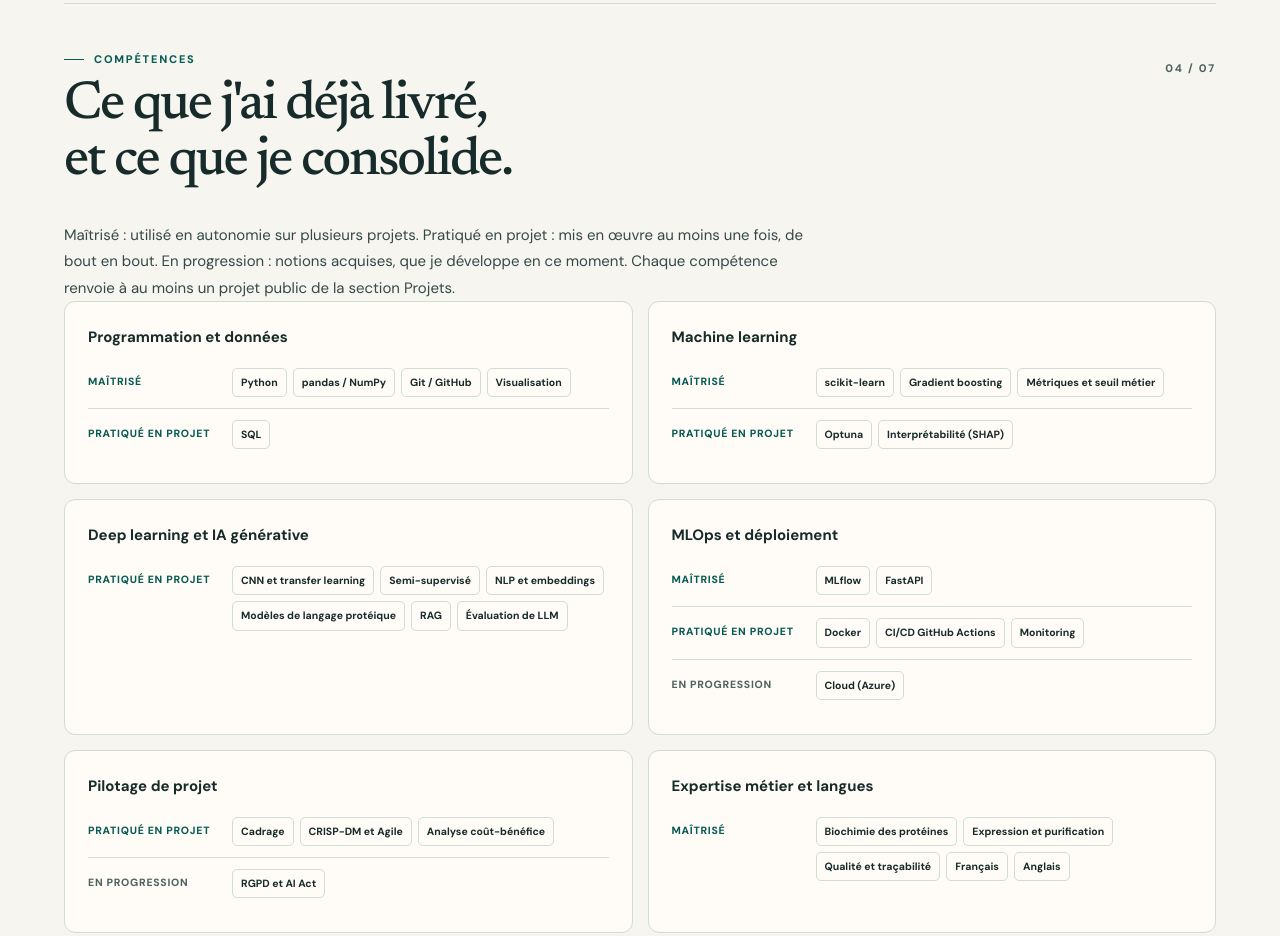
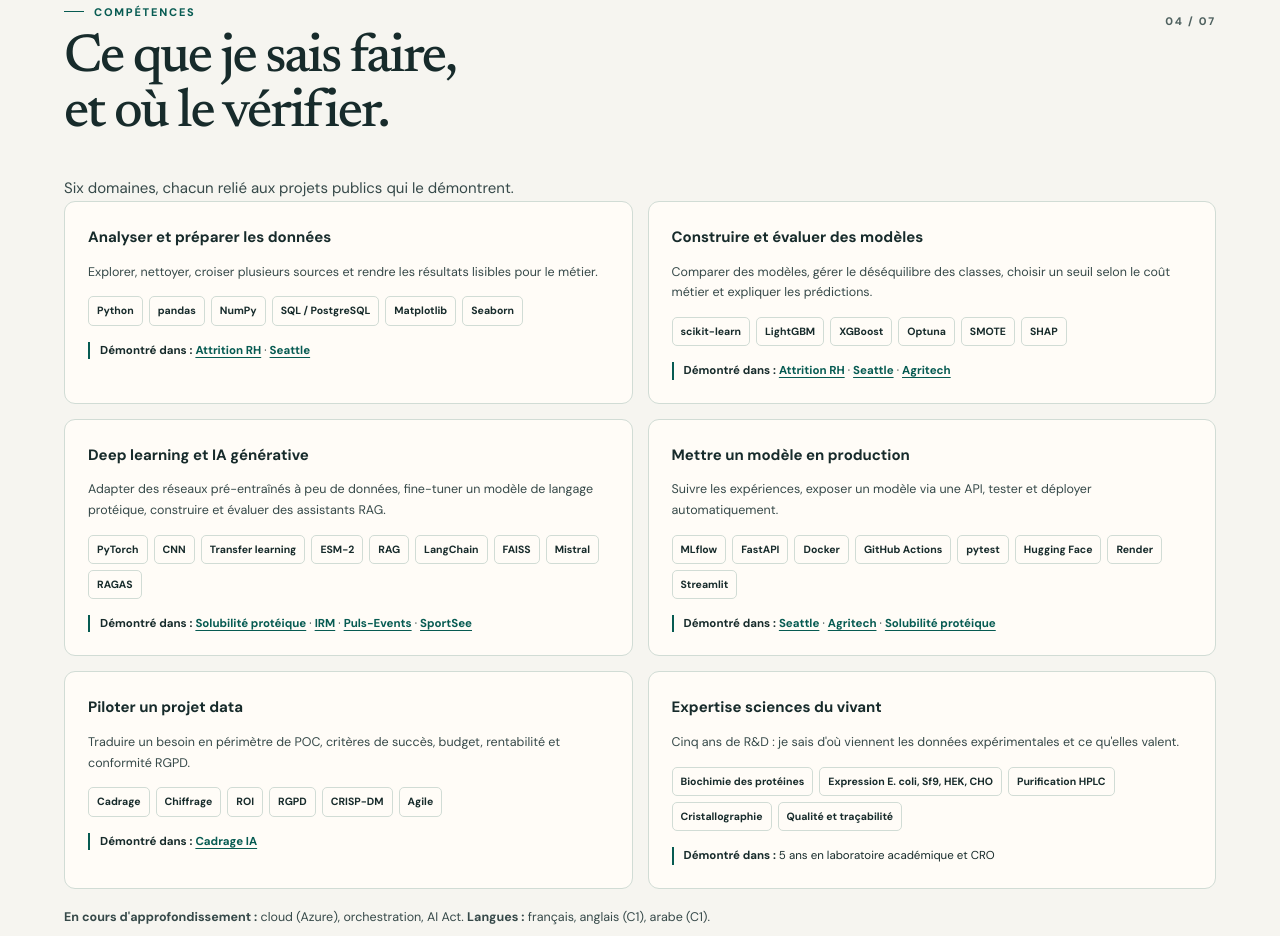
Before and after one commit to fatimaadda2878/fatimaadda2878.github.io, a plain HTML site: page index.html in a window 1280 px wide. Shown: the part 5278-6214 px from the top of the page. Drawn offline with Linux system fonts and the light colour scheme.

Commit message:
docs: projets sans numérotation et compétences présentées par domaine avec preuves

```diff
--- a/index.html
+++ b/index.html
@@ -462,6 +462,12 @@
     }
     .p-official {margin:-4px 0 10px;font-size:10.5px;line-height:1.45;color:var(--muted);font-style:italic}
     .p-links {display:flex;flex-wrap:wrap;gap:12px}
+    .cap-desc {font-size:12.5px;line-height:1.65;color:var(--body);margin:-6px 0 14px}
+    .skill-panel .technology {display:flex;flex-wrap:wrap;gap:6px}
+    .skill-panel .technology .chip {color:var(--ink)}
+    .cap-proof {margin-top:16px}
+    .cap-proof a {color:var(--teal);font-weight:700;text-underline-offset:3px}
+    .cap-more {margin:18px 0 0;font-size:12.5px;line-height:1.7;color:var(--body)}
     .lvl-row {display:grid;grid-template-columns:132px minmax(0,1fr);gap:12px;align-items:start;padding:11px 0;border-top:1px solid var(--line)}
     .lvl-row:first-of-type {border-top:0;padding-top:0}
     .lvl-name {font-size:10.5px;font-weight:800;text-transform:uppercase;letter-spacing:.07em;color:var(--teal);padding-top:5px}
@@ -601,63 +607,64 @@
         <div class="project-status" id="projectStatus" role="status" aria-live="polite">9 projets affichés</div>
         <div class="projects-grid" id="projectsGrid">
           <article class="p-card" data-category="creation">
-            <div><div class="p-bottom"><span class="p-no">P3</span><span class="p-kind">Création de modèles</span></div>
+            <div><div class="p-bottom"><span class="p-kind">Création de modèles</span></div>
             <h3>Prédire la consommation énergétique des bâtiments de Seattle</h3><p class="p-official">Anticipez les besoins en consommation de bâtiments</p><p class="p-desc">Estimer la consommation d'un bâtiment à partir de ses caractéristiques, sans relevé de compteur.</p><p class="p-proof">R² = 0,72 (Gradient Boosting, 6 modèles comparés)</p></div>
-            <div class="p-bottom"><div class="p-tags" aria-label="Thèmes abordés"><span>Régression</span><span>scikit-learn</span><span>Feature engineering</span></div><div class="p-links"><a class="project-link" href="https://github.com/fatimaadda2878/seattle-energy-prediction" target="_blank" rel="noopener noreferrer" aria-label="Voir le code du projet P3 sur GitHub">Voir le code ↗</a></div></div>
+            <div class="p-bottom"><div class="p-tags" aria-label="Thèmes abordés"><span>Régression</span><span>scikit-learn</span><span>Feature engineering</span></div><div class="p-links"><a class="project-link" href="https://github.com/fatimaadda2878/seattle-energy-prediction" target="_blank" rel="noopener noreferrer" aria-label="Voir le code sur GitHub">Voir le code ↗</a></div></div>
           </article>
           <article class="p-card" data-category="creation">
-            <div><div class="p-bottom"><span class="p-no">P4</span><span class="p-kind">Création de modèles</span></div>
+            <div><div class="p-bottom"><span class="p-kind">Création de modèles</span></div>
             <h3>Comprendre et anticiper les départs de salariés</h3><p class="p-official">Classifiez automatiquement des informations</p><p class="p-desc">Croiser 3 sources RH pour expliquer les démissions et repérer les salariés à risque.</p><p class="p-proof">1 départ sur 2 détecté, contre 0 pour la référence ; heures supplémentaires = facteur n°1 (30 % de départs contre 10 %)</p></div>
-            <div class="p-bottom"><div class="p-tags" aria-label="Thèmes abordés"><span>Classification</span><span>SMOTE</span><span>SHAP</span></div><div class="p-links"><a class="project-link" href="https://github.com/fatimaadda2878/hr-attrition-prediction" target="_blank" rel="noopener noreferrer" aria-label="Voir le code du projet P4 sur GitHub">Voir le code ↗</a></div></div>
+            <div class="p-bottom"><div class="p-tags" aria-label="Thèmes abordés"><span>Classification</span><span>SMOTE</span><span>SHAP</span></div><div class="p-links"><a class="project-link" href="https://github.com/fatimaadda2878/hr-attrition-prediction" target="_blank" rel="noopener noreferrer" aria-label="Voir le code sur GitHub">Voir le code ↗</a></div></div>
           </article>
           <article class="p-card" data-category="infrastructure">
-            <div><div class="p-bottom"><span class="p-no">P5</span><span class="p-kind">Infrastructure et déploiement</span></div>
+            <div><div class="p-bottom"><span class="p-kind">Infrastructure et déploiement</span></div>
             <h3>Déployer un modèle en production</h3><p class="p-official">Déployez un modèle de Machine Learning</p><p class="p-desc">Servir le modèle de Seattle via une API, avec base de données, tests et déploiement automatique.</p><p class="p-proof">API FastAPI + PostgreSQL, Docker, CI/CD vers Hugging Face</p></div>
-            <div class="p-bottom"><div class="p-tags" aria-label="Thèmes abordés"><span>FastAPI</span><span>Docker</span><span>CI/CD</span></div><div class="p-links"><a class="project-link" href="https://github.com/fatimaadda2878/seattle-energy-prediction" target="_blank" rel="noopener noreferrer" aria-label="Voir le code du projet P5 sur GitHub">Voir le code ↗</a></div></div>
+            <div class="p-bottom"><div class="p-tags" aria-label="Thèmes abordés"><span>FastAPI</span><span>Docker</span><span>CI/CD</span></div><div class="p-links"><a class="project-link" href="https://github.com/fatimaadda2878/seattle-energy-prediction" target="_blank" rel="noopener noreferrer" aria-label="Voir le code sur GitHub">Voir le code ↗</a></div></div>
           </article>
           <article class="p-card" data-category="creation">
-            <div><div class="p-bottom"><span class="p-no">P7</span><span class="p-kind">Création de modèles</span></div>
+            <div><div class="p-bottom"><span class="p-kind">Création de modèles</span></div>
             <h3>Détecter des tumeurs sur IRM avec 100 images annotées</h3><p class="p-official">Labellisez et appliquez des approches semi-supervisées en traitement d'images</p><p class="p-desc">Tirer parti de 1 400 IRM non annotées grâce au pseudo-étiquetage et au transfert d'apprentissage.</p><p class="p-proof">Rappel cancer = 0,87 ; fuite de données (32 doublons) détectée et corrigée</p></div>
-            <div class="p-bottom"><div class="p-tags" aria-label="Thèmes abordés"><span>PyTorch</span><span>Semi-supervisé</span><span>Transfer learning</span></div><div class="p-links"><a class="project-link" href="https://github.com/fatimaadda2878/BrainScanAI" target="_blank" rel="noopener noreferrer" aria-label="Voir le code du projet P7 sur GitHub">Voir le code ↗</a></div></div>
+            <div class="p-bottom"><div class="p-tags" aria-label="Thèmes abordés"><span>PyTorch</span><span>Semi-supervisé</span><span>Transfer learning</span></div><div class="p-links"><a class="project-link" href="https://github.com/fatimaadda2878/BrainScanAI" target="_blank" rel="noopener noreferrer" aria-label="Voir le code sur GitHub">Voir le code ↗</a></div></div>
           </article>
           <article class="p-card" data-category="optimisation">
-            <div><div class="p-bottom"><span class="p-no">P8</span><span class="p-kind">Optimisation des modèles</span></div>
+            <div><div class="p-bottom"><span class="p-kind">Optimisation des modèles</span></div>
             <h3>Prédire la solubilité des protéines recombinantes</h3><p class="p-official">Confirmez vos compétences en MLOps</p><p class="p-desc">Projet phare, détaillé plus haut.</p><p class="p-proof">AUC = 0,83, démo en ligne</p></div>
-            <div class="p-bottom"><div class="p-tags" aria-label="Thèmes abordés"><span>ESM-2</span><span>PyTorch</span><span>GitHub Actions</span></div><div class="p-links"><a class="project-link" href="https://github.com/fatimaadda2878/protein-solubility-api" target="_blank" rel="noopener noreferrer" aria-label="Voir le code du projet P8 sur GitHub">Voir le code ↗</a><a class="project-link" href="https://huggingface.co/spaces/fatimaadda2878/protein-solubility-esm150-ft" target="_blank" rel="noopener noreferrer" aria-label="Ouvrir la démo du projet P8">Démo ↗</a></div></div>
+            <div class="p-bottom"><div class="p-tags" aria-label="Thèmes abordés"><span>ESM-2</span><span>PyTorch</span><span>GitHub Actions</span></div><div class="p-links"><a class="project-link" href="https://github.com/fatimaadda2878/protein-solubility-api" target="_blank" rel="noopener noreferrer" aria-label="Voir le code sur GitHub">Voir le code ↗</a><a class="project-link" href="https://huggingface.co/spaces/fatimaadda2878/protein-solubility-esm150-ft" target="_blank" rel="noopener noreferrer" aria-label="Ouvrir la démo">Démo ↗</a></div></div>
           </article>
           <article class="p-card" data-category="creation">
-            <div><div class="p-bottom"><span class="p-no">P9</span><span class="p-kind">Création de modèles</span></div>
+            <div><div class="p-bottom"><span class="p-kind">Création de modèles</span></div>
             <h3>Assistant culturel par IA générative (RAG)</h3><p class="p-official">Concevez et déployez un système RAG</p><p class="p-desc">Interroger en langage naturel les événements culturels parisiens.</p><p class="p-proof">9 495 événements indexés, API déployée sur Render, 15/15 tests</p></div>
-            <div class="p-bottom"><div class="p-tags" aria-label="Thèmes abordés"><span>RAG</span><span>FAISS</span><span>Mistral</span><span>FastAPI</span></div><div class="p-links"><a class="project-link" href="https://github.com/fatimaadda2878/puls-events-rag" target="_blank" rel="noopener noreferrer" aria-label="Voir le code du projet P9 sur GitHub">Voir le code ↗</a><a class="project-link" href="https://puls-events-rag.onrender.com/doc" target="_blank" rel="noopener noreferrer" aria-label="Ouvrir la démo du projet P9">Démo ↗</a></div></div>
+            <div class="p-bottom"><div class="p-tags" aria-label="Thèmes abordés"><span>RAG</span><span>FAISS</span><span>Mistral</span><span>FastAPI</span></div><div class="p-links"><a class="project-link" href="https://github.com/fatimaadda2878/puls-events-rag" target="_blank" rel="noopener noreferrer" aria-label="Voir le code sur GitHub">Voir le code ↗</a><a class="project-link" href="https://puls-events-rag.onrender.com/doc" target="_blank" rel="noopener noreferrer" aria-label="Ouvrir la démo">Démo ↗</a></div></div>
           </article>
           <article class="p-card" data-category="optimisation">
-            <div><div class="p-bottom"><span class="p-no">P10</span><span class="p-kind">Optimisation des modèles</span></div>
+            <div><div class="p-bottom"><span class="p-kind">Optimisation des modèles</span></div>
             <h3>Évaluer et améliorer un assistant IA</h3><p class="p-official">Évaluez les performances d'un LLM</p><p class="p-desc">Mesurer avec RAGAS l'apport d'un outil SQL à un chatbot d'analyse NBA.</p><p class="p-proof">Rappel du contexte 0,35 → 0,58 ; pertinence des réponses 0,30 → 0,52</p></div>
-            <div class="p-bottom"><div class="p-tags" aria-label="Thèmes abordés"><span>LLM</span><span>RAGAS</span><span>SQL</span></div><div class="p-links"><a class="project-link" href="https://github.com/fatimaadda2878/sportsee-rag-nba-assistant" target="_blank" rel="noopener noreferrer" aria-label="Voir le code du projet P10 sur GitHub">Voir le code ↗</a></div></div>
+            <div class="p-bottom"><div class="p-tags" aria-label="Thèmes abordés"><span>LLM</span><span>RAGAS</span><span>SQL</span></div><div class="p-links"><a class="project-link" href="https://github.com/fatimaadda2878/sportsee-rag-nba-assistant" target="_blank" rel="noopener noreferrer" aria-label="Voir le code sur GitHub">Voir le code ↗</a></div></div>
           </article>
           <article class="p-card" data-category="pilotage">
-            <div><div class="p-bottom"><span class="p-no">P11</span><span class="p-kind">Pilotage de projet data</span></div>
+            <div><div class="p-bottom"><span class="p-kind">Pilotage de projet data</span></div>
             <h3>Cadrer un projet d'IA pour un comité de direction</h3><p class="p-official">Réalisez le cadrage d'un projet IA</p><p class="p-desc">Recommandation vestimentaire par photo : périmètre, architecture Azure, budget, RGPD.</p><p class="p-proof">POC + MVP chiffrés à 77,6 k€, rentabilité au mois 18</p></div>
-            <div class="p-bottom"><div class="p-tags" aria-label="Thèmes abordés"><span>Cadrage</span><span>Azure</span><span>RGPD</span></div><div class="p-links"><a class="project-link" href="https://github.com/fatimaadda2878/ai-poc-scoping-visual-recommender" target="_blank" rel="noopener noreferrer" aria-label="Voir le code du projet P11 sur GitHub">Voir le code ↗</a></div></div>
+            <div class="p-bottom"><div class="p-tags" aria-label="Thèmes abordés"><span>Cadrage</span><span>Azure</span><span>RGPD</span></div><div class="p-links"><a class="project-link" href="https://github.com/fatimaadda2878/ai-poc-scoping-visual-recommender" target="_blank" rel="noopener noreferrer" aria-label="Voir le code sur GitHub">Voir le code ↗</a></div></div>
           </article>
           <article class="p-card" data-category="optimisation">
-            <div><div class="p-bottom"><span class="p-no">P12</span><span class="p-kind">Optimisation des modèles</span></div>
+            <div><div class="p-bottom"><span class="p-kind">Optimisation des modèles</span></div>
             <h3>Aider les agriculteurs à choisir leurs cultures</h3><p class="p-official">Concevez un système de recommandations pour une agriculture optimisée par les données</p><p class="p-desc">Prédire le rendement de 6 cultures selon la parcelle et les classer, application en ligne.</p><p class="p-proof">Erreur typique de 0,50 t/ha ; suivi MLflow, CI/CD, démo Streamlit</p></div>
-            <div class="p-bottom"><div class="p-tags" aria-label="Thèmes abordés"><span>Régression</span><span>MLflow</span><span>Streamlit</span></div><div class="p-links"><a class="project-link" href="https://github.com/fatimaadda2878/agritech-crop-recommender" target="_blank" rel="noopener noreferrer" aria-label="Voir le code du projet P12 sur GitHub">Voir le code ↗</a><a class="project-link" href="https://agritech-crop-recommender-api.streamlit.app/" target="_blank" rel="noopener noreferrer" aria-label="Ouvrir la démo du projet P12">Démo ↗</a></div></div>
+            <div class="p-bottom"><div class="p-tags" aria-label="Thèmes abordés"><span>Régression</span><span>MLflow</span><span>Streamlit</span></div><div class="p-links"><a class="project-link" href="https://github.com/fatimaadda2878/agritech-crop-recommender" target="_blank" rel="noopener noreferrer" aria-label="Voir le code sur GitHub">Voir le code ↗</a><a class="project-link" href="https://agritech-crop-recommender-api.streamlit.app/" target="_blank" rel="noopener noreferrer" aria-label="Ouvrir la démo">Démo ↗</a></div></div>
           </article>
         </div>
       </section>
       <section class="section" id="competences" aria-labelledby="skills-title">
-        <div class="section-top"><div><div class="eyebrow">Compétences</div><h2 id="skills-title">Ce que j'ai déjà livré,<br>et ce que je consolide.</h2></div><span class="section-num">04 / 07</span></div>
-        <p class="section-intro">Maîtrisé : utilisé en autonomie sur plusieurs projets. Pratiqué en projet : mis en œuvre au moins une fois, de bout en bout. En progression : notions acquises, que je développe en ce moment. Chaque compétence renvoie à au moins un projet public de la section Projets.</p>
-        <div class="skills-grid" id="skillsGrid" aria-label="Compétences par niveau">
-<section class="skill-panel"><h3>Programmation et données</h3><div class="lvl-row"><span class="lvl-name lvl-1">Maîtrisé</span><div class="lvl-items"><span class="chip">Python</span><span class="chip">pandas / NumPy</span><span class="chip">Git / GitHub</span><span class="chip">Visualisation</span></div></div><div class="lvl-row"><span class="lvl-name lvl-2">Pratiqué en projet</span><div class="lvl-items"><span class="chip">SQL</span></div></div></section>
-<section class="skill-panel"><h3>Machine learning</h3><div class="lvl-row"><span class="lvl-name lvl-1">Maîtrisé</span><div class="lvl-items"><span class="chip">scikit-learn</span><span class="chip">Gradient boosting</span><span class="chip">Métriques et seuil métier</span></div></div><div class="lvl-row"><span class="lvl-name lvl-2">Pratiqué en projet</span><div class="lvl-items"><span class="chip">Optuna</span><span class="chip">Interprétabilité (SHAP)</span></div></div></section>
-<section class="skill-panel"><h3>Deep learning et IA générative</h3><div class="lvl-row"><span class="lvl-name lvl-2">Pratiqué en projet</span><div class="lvl-items"><span class="chip">CNN et transfer learning</span><span class="chip">Semi-supervisé</span><span class="chip">NLP et embeddings</span><span class="chip">Modèles de langage protéique</span><span class="chip">RAG</span><span class="chip">Évaluation de LLM</span></div></div></section>
-<section class="skill-panel"><h3>MLOps et déploiement</h3><div class="lvl-row"><span class="lvl-name lvl-1">Maîtrisé</span><div class="lvl-items"><span class="chip">MLflow</span><span class="chip">FastAPI</span></div></div><div class="lvl-row"><span class="lvl-name lvl-2">Pratiqué en projet</span><div class="lvl-items"><span class="chip">Docker</span><span class="chip">CI/CD GitHub Actions</span><span class="chip">Monitoring</span></div></div><div class="lvl-row"><span class="lvl-name lvl-3">En progression</span><div class="lvl-items"><span class="chip">Cloud (Azure)</span></div></div></section>
-<section class="skill-panel"><h3>Pilotage de projet</h3><div class="lvl-row"><span class="lvl-name lvl-2">Pratiqué en projet</span><div class="lvl-items"><span class="chip">Cadrage</span><span class="chip">CRISP-DM et Agile</span><span class="chip">Analyse coût-bénéfice</span></div></div><div class="lvl-row"><span class="lvl-name lvl-3">En progression</span><div class="lvl-items"><span class="chip">RGPD et AI Act</span></div></div></section>
-<section class="skill-panel"><h3>Expertise métier et langues</h3><div class="lvl-row"><span class="lvl-name lvl-1">Maîtrisé</span><div class="lvl-items"><span class="chip">Biochimie des protéines</span><span class="chip">Expression et purification</span><span class="chip">Qualité et traçabilité</span><span class="chip">Français</span><span class="chip">Anglais</span></div></div></section>
+        <div class="section-top"><div><div class="eyebrow">Compétences</div><h2 id="skills-title">Ce que je sais faire,<br>et où le vérifier.</h2></div><span class="section-num">04 / 07</span></div>
+        <p class="section-intro">Six domaines, chacun relié aux projets publics qui le démontrent.</p>
+        <div class="skills-grid" id="skillsGrid" aria-label="Compétences">
+<section class="skill-panel"><h3>Analyser et préparer les données</h3><p class="cap-desc">Explorer, nettoyer, croiser plusieurs sources et rendre les résultats lisibles pour le métier.</p><div class="technology" aria-label="Outils"><span class="chip">Python</span><span class="chip">pandas</span><span class="chip">NumPy</span><span class="chip">SQL / PostgreSQL</span><span class="chip">Matplotlib</span><span class="chip">Seaborn</span></div><p class="p-proof cap-proof"><strong>Démontré dans :</strong> <a href="https://github.com/fatimaadda2878/hr-attrition-prediction" target="_blank" rel="noopener noreferrer">Attrition RH</a> · <a href="https://github.com/fatimaadda2878/seattle-energy-prediction" target="_blank" rel="noopener noreferrer">Seattle</a></p></section>
+<section class="skill-panel"><h3>Construire et évaluer des modèles</h3><p class="cap-desc">Comparer des modèles, gérer le déséquilibre des classes, choisir un seuil selon le coût métier et expliquer les prédictions.</p><div class="technology" aria-label="Outils"><span class="chip">scikit-learn</span><span class="chip">LightGBM</span><span class="chip">XGBoost</span><span class="chip">Optuna</span><span class="chip">SMOTE</span><span class="chip">SHAP</span></div><p class="p-proof cap-proof"><strong>Démontré dans :</strong> <a href="https://github.com/fatimaadda2878/hr-attrition-prediction" target="_blank" rel="noopener noreferrer">Attrition RH</a> · <a href="https://github.com/fatimaadda2878/seattle-energy-prediction" target="_blank" rel="noopener noreferrer">Seattle</a> · <a href="https://github.com/fatimaadda2878/agritech-crop-recommender" target="_blank" rel="noopener noreferrer">Agritech</a></p></section>
+<section class="skill-panel"><h3>Deep learning et IA générative</h3><p class="cap-desc">Adapter des réseaux pré-entraînés à peu de données, fine-tuner un modèle de langage protéique, construire et évaluer des assistants RAG.</p><div class="technology" aria-label="Outils"><span class="chip">PyTorch</span><span class="chip">CNN</span><span class="chip">Transfer learning</span><span class="chip">ESM-2</span><span class="chip">RAG</span><span class="chip">LangChain</span><span class="chip">FAISS</span><span class="chip">Mistral</span><span class="chip">RAGAS</span></div><p class="p-proof cap-proof"><strong>Démontré dans :</strong> <a href="https://github.com/fatimaadda2878/protein-solubility-api" target="_blank" rel="noopener noreferrer">Solubilité protéique</a> · <a href="https://github.com/fatimaadda2878/BrainScanAI" target="_blank" rel="noopener noreferrer">IRM</a> · <a href="https://github.com/fatimaadda2878/puls-events-rag" target="_blank" rel="noopener noreferrer">Puls-Events</a> · <a href="https://github.com/fatimaadda2878/sportsee-rag-nba-assistant" target="_blank" rel="noopener noreferrer">SportSee</a></p></section>
+<section class="skill-panel"><h3>Mettre un modèle en production</h3><p class="cap-desc">Suivre les expériences, exposer un modèle via une API, tester et déployer automatiquement.</p><div class="technology" aria-label="Outils"><span class="chip">MLflow</span><span class="chip">FastAPI</span><span class="chip">Docker</span><span class="chip">GitHub Actions</span><span class="chip">pytest</span><span class="chip">Hugging Face</span><span class="chip">Render</span><span class="chip">Streamlit</span></div><p class="p-proof cap-proof"><strong>Démontré dans :</strong> <a href="https://github.com/fatimaadda2878/seattle-energy-prediction" target="_blank" rel="noopener noreferrer">Seattle</a> · <a href="https://github.com/fatimaadda2878/agritech-crop-recommender" target="_blank" rel="noopener noreferrer">Agritech</a> · <a href="https://github.com/fatimaadda2878/protein-solubility-api" target="_blank" rel="noopener noreferrer">Solubilité protéique</a></p></section>
+<section class="skill-panel"><h3>Piloter un projet data</h3><p class="cap-desc">Traduire un besoin en périmètre de POC, critères de succès, budget, rentabilité et conformité RGPD.</p><div class="technology" aria-label="Outils"><span class="chip">Cadrage</span><span class="chip">Chiffrage</span><span class="chip">ROI</span><span class="chip">RGPD</span><span class="chip">CRISP-DM</span><span class="chip">Agile</span></div><p class="p-proof cap-proof"><strong>Démontré dans :</strong> <a href="https://github.com/fatimaadda2878/ai-poc-scoping-visual-recommender" target="_blank" rel="noopener noreferrer">Cadrage IA</a></p></section>
+<section class="skill-panel"><h3>Expertise sciences du vivant</h3><p class="cap-desc">Cinq ans de R&amp;D : je sais d'où viennent les données expérimentales et ce qu'elles valent.</p><div class="technology" aria-label="Outils"><span class="chip">Biochimie des protéines</span><span class="chip">Expression E. coli, Sf9, HEK, CHO</span><span class="chip">Purification HPLC</span><span class="chip">Cristallographie</span><span class="chip">Qualité et traçabilité</span></div><p class="p-proof cap-proof"><strong>Démontré dans :</strong> 5 ans en laboratoire académique et CRO</p></section>
 </div>
+        <p class="cap-more"><strong>En cours d'approfondissement :</strong> cloud (Azure), orchestration, AI Act. <strong>Langues :</strong> français, anglais (C1), arabe (C1).</p>
       </section>
       <section class="section" id="savoir-etre" aria-labelledby="soft-title">
         <div class="section-top"><div><div class="eyebrow">Compétences transversales</div><h2 id="soft-title">Ce que le laboratoire m'a appris,<br>et que j'applique aux données.</h2></div><span class="section-num">05 / 07</span></div>
```
